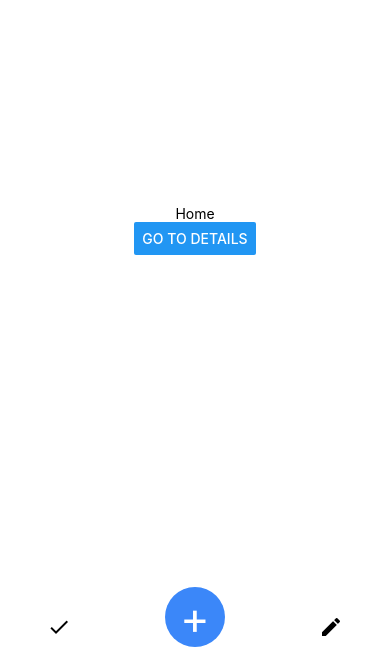
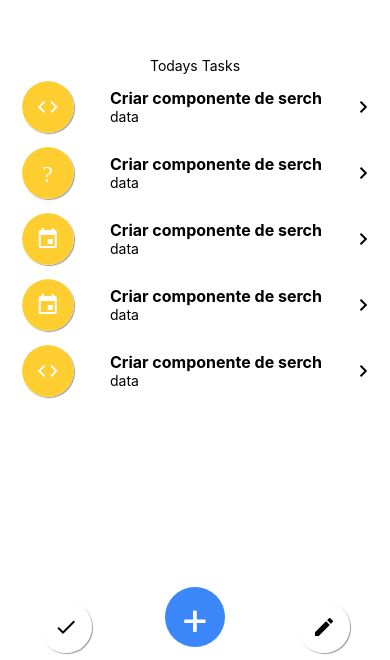
Before and after one commit to Kelvis-fernando/mobile-shop-react-native, a React Native app: screen /Home in a window 390 px wide. Shown: the part 192-852 px from the top of the page. Built offline with nearby package versions, Linux system fonts and the light colour scheme.

Commit message:
created a task card

```diff
--- a/src/components/Navbar.tsx
+++ b/src/components/Navbar.tsx
@@ -8,11 +8,11 @@ const Navbar = () => {
   return (
     <View style={navbar.container}>
       <ButtonIcon>
-        <Icon name="done" color={Colors.black} />
+        <Icon raised name="done" color={Colors.black} />
       </ButtonIcon>
       <ButtonPlus title="+" />
       <ButtonIcon>
-        <Icon name="edit" color={Colors.black} />
+        <Icon raised name="edit" color={Colors.black} />
       </ButtonIcon>
     </View>
   );
--- /dev/null
+++ b/src/components/Task.tsx
@@ -0,0 +1,36 @@
+import { View, Text } from "react-native";
+import { Icon } from "react-native-elements";
+import Colors from "../colors";
+import { task } from "../styles/components/task";
+
+interface TaskProps {
+  typesOfTask: "developer" | "design" | "daily";
+}
+
+const Task = ({ typesOfTask = "developer" }: TaskProps) => {
+  const validateTypesOfTask = () => {
+    switch (typesOfTask) {
+      case "developer":
+        return <Icon raised reverse name="code" color={Colors.orange} />;
+      case "design":
+        return <Icon raised reverse name="movie_edit" color={Colors.orange} />;
+      case "daily":
+        return <Icon raised reverse name="event" color={Colors.orange} />;
+    }
+  };
+
+  return (
+    <View style={task.container}>
+      {validateTypesOfTask()}
+      <View>
+        <Text style={{ fontSize: 16, fontWeight: "bold" }}>
+          Criar componente de serch
+        </Text>
+        <Text style={{ fontSize: 14 }}>data</Text>
+      </View>
+      <Icon name="chevron-right" color={Colors.black} />
+    </View>
+  );
+};
+
+export default Task;
--- a/src/screens/Home.tsx
+++ b/src/screens/Home.tsx
@@ -3,15 +3,17 @@ import { StatusBar } from "expo-status-bar";
 import Colors from "../colors";
 import { globalStyles } from "../styles/global";
 import Navbar from "../components/Navbar";
+import Task from "../components/Task";
 
 const Home = ({ navigation }: any) => {
   return (
     <View style={globalStyles.container}>
-      <Text>Home</Text>
-      <Button
-        title="Go to Details"
-        onPress={() => navigation.navigate("Details")}
-      />
+      <Text>Todays Tasks</Text>
+      <Task typesOfTask={"developer"} />
+      <Task typesOfTask={"design"} />
+      <Task typesOfTask={"daily"} />
+      <Task typesOfTask={"daily"} />
+      <Task typesOfTask={"developer"} />
       <Navbar />
       <StatusBar style="auto" />
     </View>
--- /dev/null
+++ b/src/styles/components/task.ts
@@ -0,0 +1,12 @@
+import Colors from "../../colors";
+import { StyleSheet } from "react-native";
+
+export const task = StyleSheet.create({
+  container: {
+    backgroundColor: Colors.white,
+    justifyContent: "space-around",
+    alignItems: "center",
+    flexDirection: "row",
+    width: "100%",
+  },
+});
```
